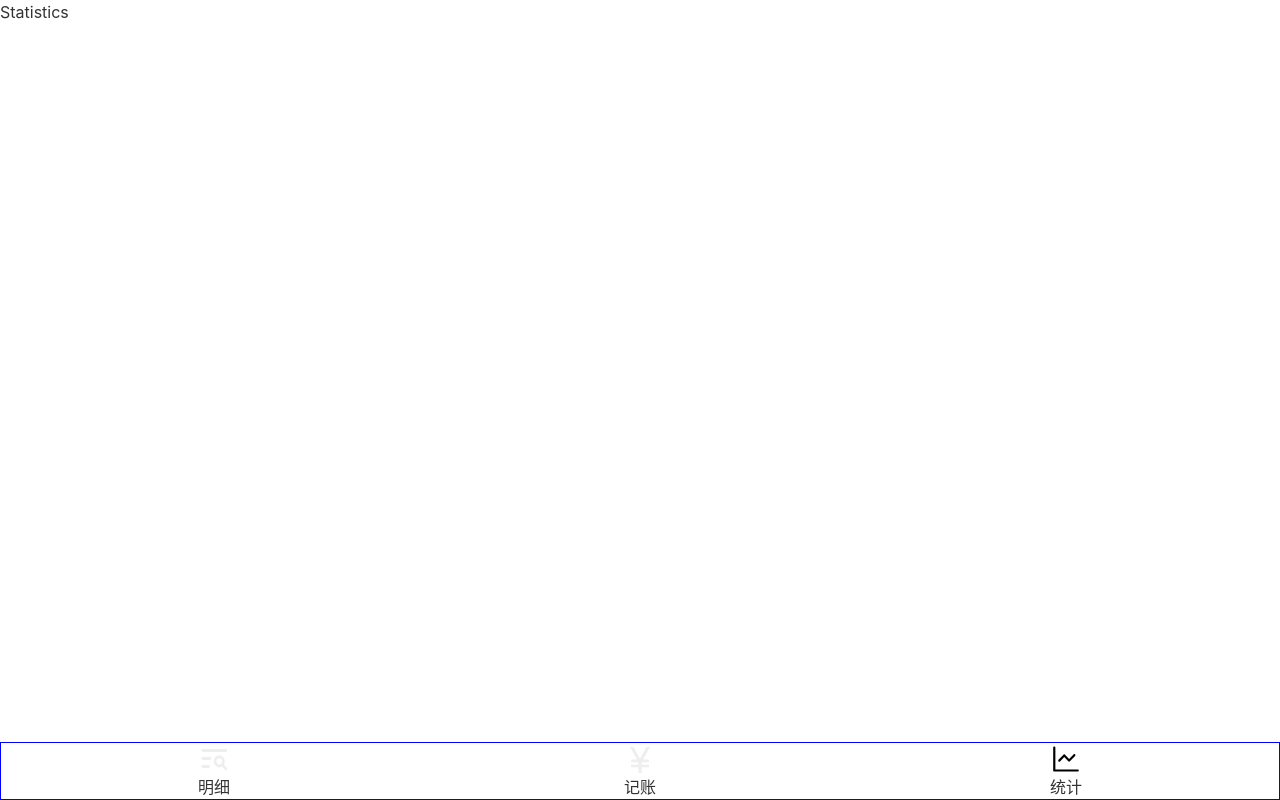
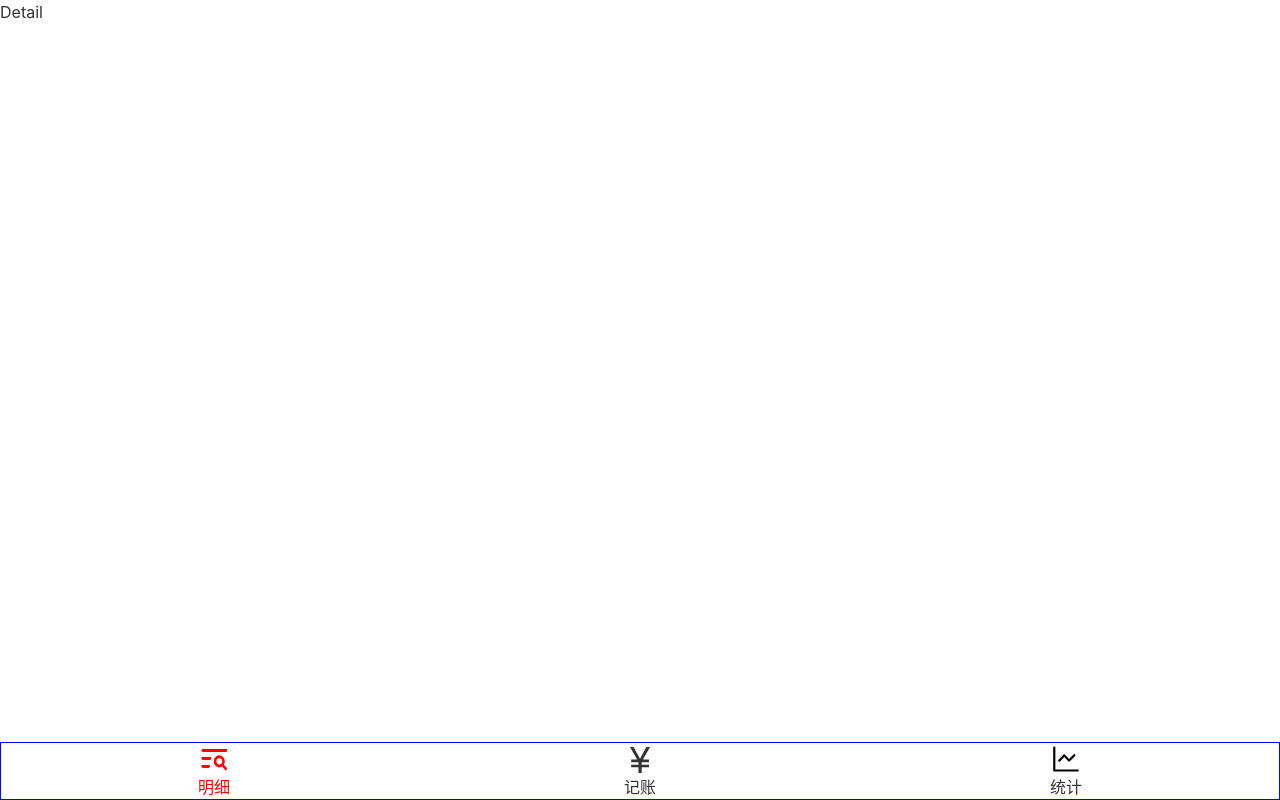
Before and after one commit to tq13111/react-muji-bill, a React app: page /#/detail in a window 1280 px wide. Before the commit this address led to /#/statistics. Built offline with nearby package versions, Linux system fonts and the light colour scheme.

Commit message:
优化 Nav 布局，active样式

```diff
--- a/src/components/Nav.tsx
+++ b/src/components/Nav.tsx
@@ -13,17 +13,27 @@ const NavWrapper = styled.nav`
     > li {
       width: 33.333%;
       text-align: center;
+
+      > a {
         display: flex;
         flex-direction: column;
         justify-content: center;
         align-items: center;
 
-      .icon {
+        > .icon {
           width: 32px;
           height: 32px;
-        color: #eee;
+          fill: #333333;
         }
 
+        &.active {
+          color: red;
+
+          .icon {
+            fill: red;
+          }
+        }
+      }
     }
   }
 `;
@@ -32,19 +42,22 @@ const Nav = () => {
     <NavWrapper>
       <ul>
         <li>
+          <NavLink activeClassName='active' className='item' to='/detail'>
             <Icon name='detail'/>
-          <NavLink activeClassName='active' className='item' to='/detail'>明细</NavLink>
+            明细</NavLink>
         </li>
         <li>
+          <NavLink activeClassName='active' className='item' to='/money'>
             <Icon name='money'/>
-          <NavLink activeClassName='active' className='item' to='/'>记账</NavLink>
+            记账</NavLink>
         </li>
         <li>
+          <NavLink activeClassName='active' className='item' to='/statistics'>
             <Icon name='statistics'/>
-          <NavLink activeClassName='active' className='item' to='/statistics'>统计</NavLink>
+            统计</NavLink>
         </li>
       </ul>
     </NavWrapper>
-  )
+  );
 };
 export default Nav;
```
Lines whose indentation alone changed are shown as unchanged.
